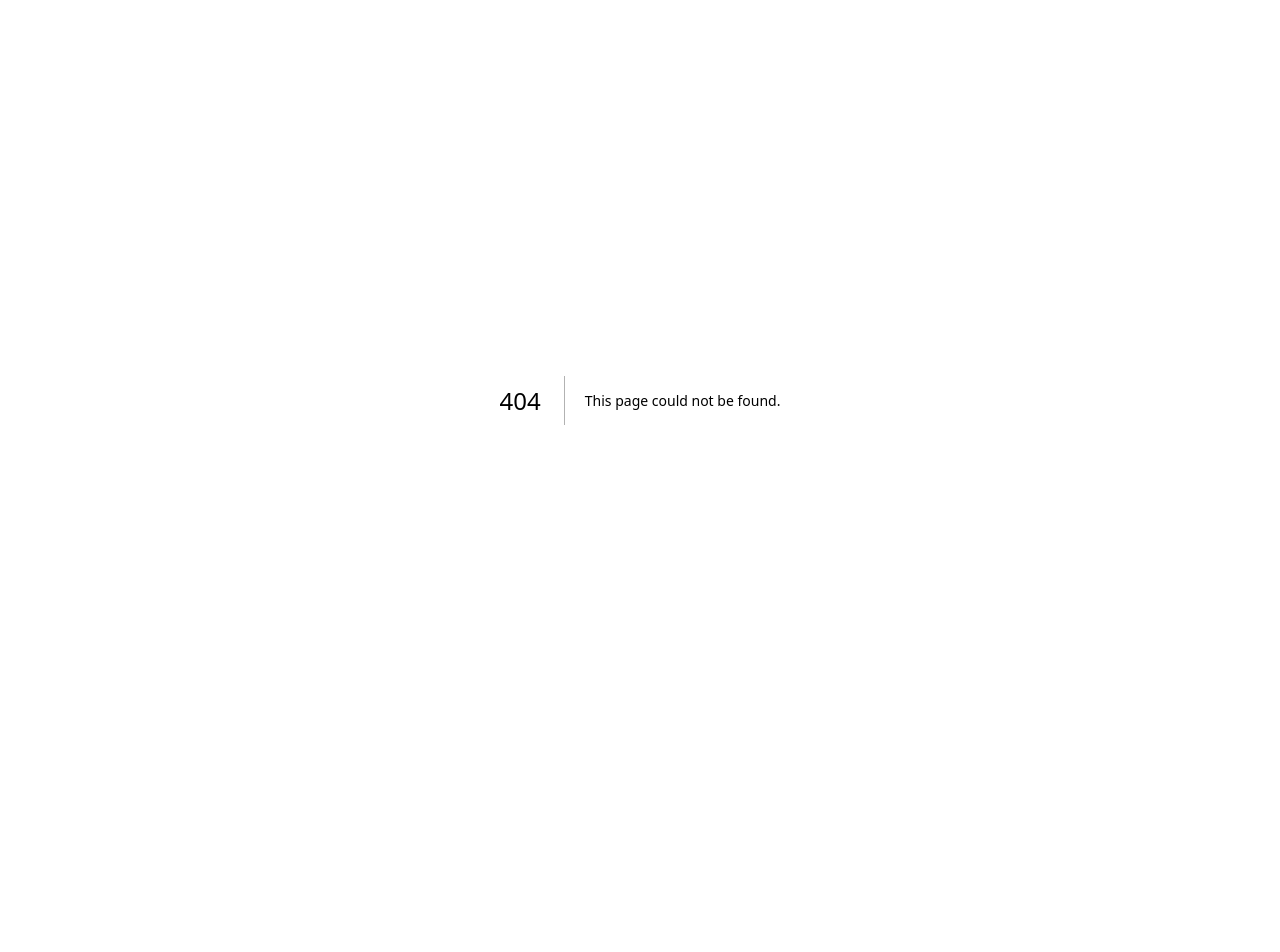
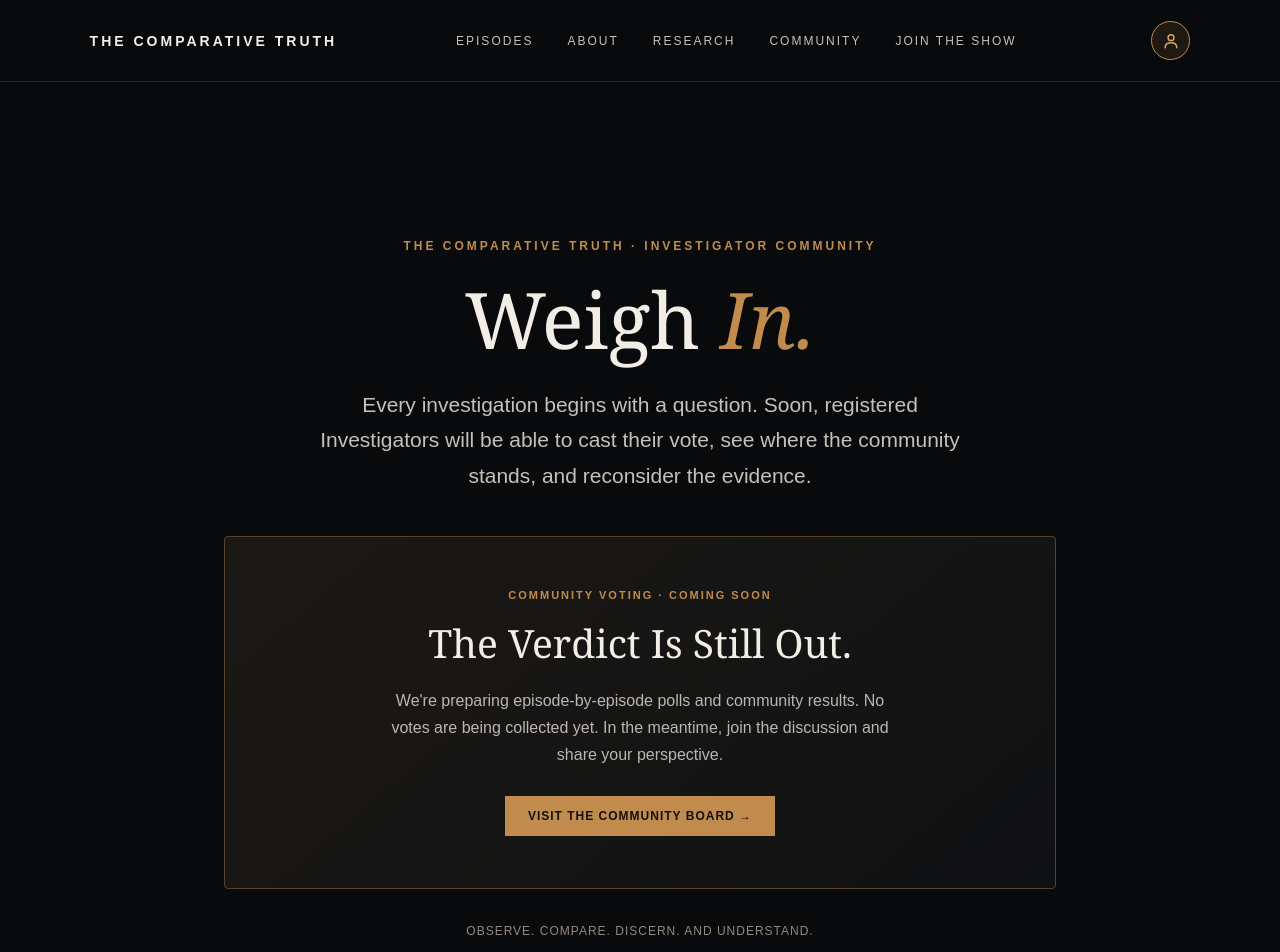
Before and after one commit to RyanTCT/the-comparative-truth, a Next.js app: page /weigh-in in a window 1280 px wide. Before the commit this address had no page. Shown: the top 952 px of the page. Before the commit the page ends 800 px from the top, so only its background shows below. Built offline with nearby package versions, Linux system fonts and the light colour scheme; no server answers.

Commit message:
Add Weigh In coming-soon placeholder page (staged)

```diff
--- /dev/null
+++ b/app/weigh-in/page.js
@@ -0,0 +1,27 @@
+import Link from "next/link";
+import SiteHeader from "../components/SiteHeader";
+
+export const metadata = {
+  title: "Weigh In",
+  description: "The Comparative Truth's community voting experience is coming soon. Investigators will be able to weigh in on each episode's central question.",
+};
+
+export default function WeighInPage() {
+  return (
+    <main style={{minHeight:"100vh",background:"#090a0c",color:"#f2eee6"}}>
+      <SiteHeader />
+      <section style={{maxWidth:880,margin:"0 auto",padding:"clamp(80px,12vw,145px) 24px 110px",textAlign:"center"}}>
+        <p style={{color:"#c18b4d",letterSpacing:"3px",fontSize:12,fontWeight:700,textTransform:"uppercase",marginBottom:24}}>The Comparative Truth · Investigator Community</p>
+        <h1 style={{fontFamily:"Georgia,serif",fontWeight:400,fontSize:"clamp(44px,8vw,78px)",lineHeight:1.1,margin:"0 0 24px"}}>Weigh <em style={{color:"#c18b4d"}}>In.</em></h1>
+        <p style={{color:"#c6c1b8",fontSize:"clamp(17px,2.5vw,21px)",lineHeight:1.7,maxWidth:670,margin:"0 auto 42px"}}>Every investigation begins with a question. Soon, registered Investigators will be able to cast their vote, see where the community stands, and reconsider the evidence.</p>
+        <div style={{border:"1px solid #56432d",background:"linear-gradient(140deg,#1b1916,#101113)",padding:"clamp(28px,5vw,52px)",borderRadius:4}}>
+          <p style={{color:"#c18b4d",letterSpacing:"2px",fontSize:11,fontWeight:700,textTransform:"uppercase",margin:"0 0 15px"}}>Community voting · Coming soon</p>
+          <h2 style={{fontFamily:"Georgia,serif",fontSize:"clamp(26px,4vw,39px)",fontWeight:400,margin:"0 0 18px"}}>The Verdict Is Still Out.</h2>
+          <p style={{color:"#bcb7ae",lineHeight:1.7,margin:"0 auto 28px",maxWidth:530}}>We're preparing episode-by-episode polls and community results. No votes are being collected yet. In the meantime, join the discussion and share your perspective.</p>
+          <Link href="/community" style={{display:"inline-block",padding:"13px 23px",background:"#c18b4d",color:"#101010",fontSize:12,fontWeight:700,letterSpacing:"1px",textTransform:"uppercase"}}>Visit the Community Board →</Link>
+        </div>
+        <p style={{marginTop:35,fontSize:12,color:"#938a7f",letterSpacing:"1px"}}>OBSERVE. COMPARE. DISCERN. AND UNDERSTAND.</p>
+      </section>
+    </main>
+  );
+}
```
